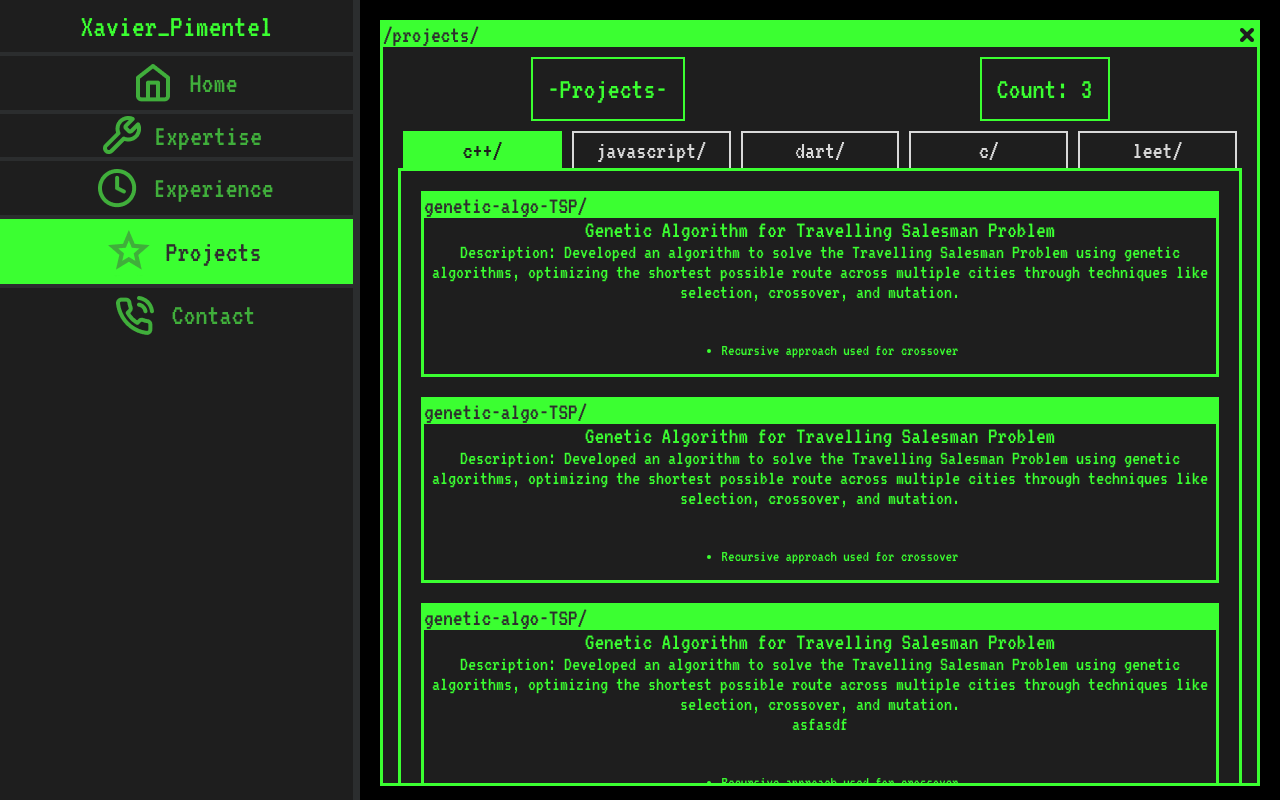
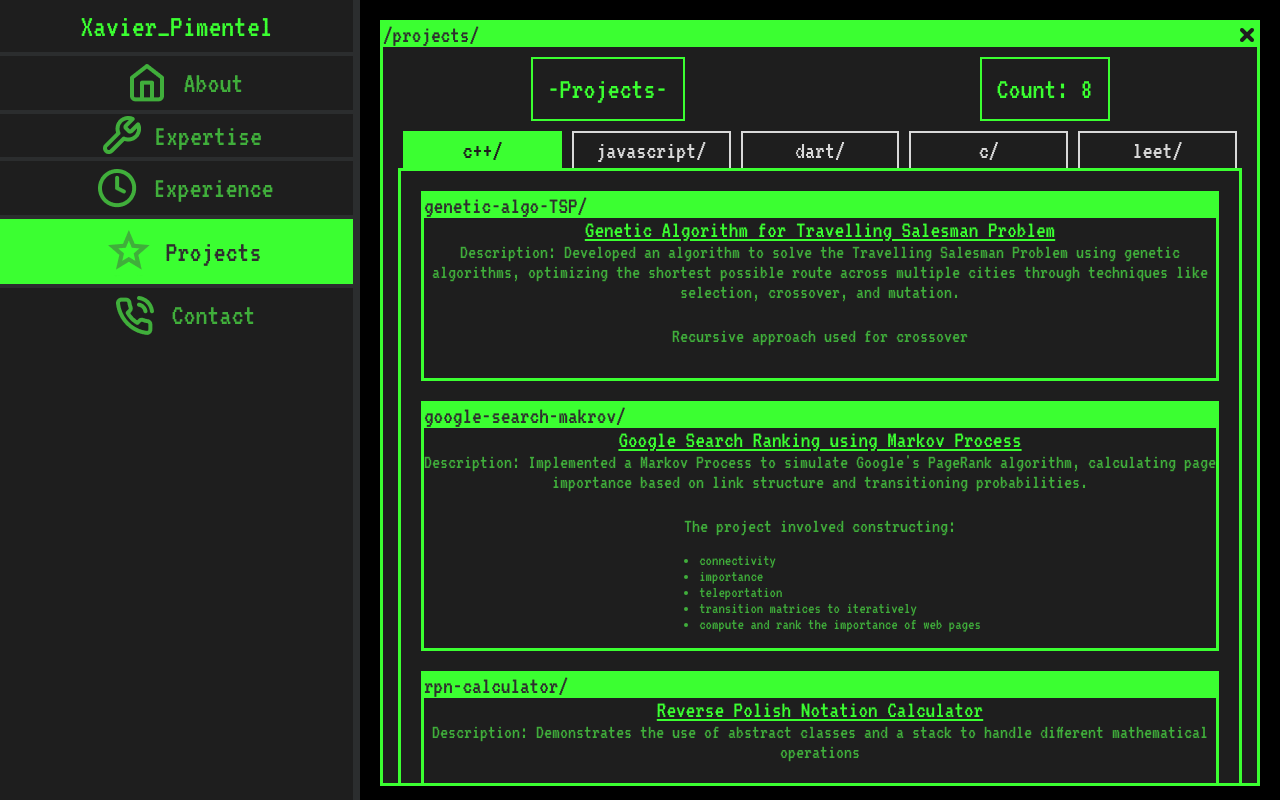
Before and after one commit to XavierPim/porto_folio, a React (Create React App) app: page /projects in a window 1280 px wide. Built offline with nearby package versions, Linux system fonts and the light colour scheme.

Commit message:
finsihed projects content starting contact page

```diff
--- a/src/components/content-small-screen.css
+++ b/src/components/content-small-screen.css
@@ -20,16 +20,17 @@
 .small_title{
     font-size: 24px;
     margin: 0px;
+    text-decoration: underline;
 }
 
 .small_sub_title{
     font-size: 20px;
     margin: 0px;
-    color:#3BFF31;
+    color:#40AE3B;
 }
 
 .small_text{
-    color: #3BFF31;
+    color: #40AE3B;
     font-size: 16px;
     text-align: start;
 }
--- a/src/components/content-small-screen.js
+++ b/src/components/content-small-screen.js
@@ -19,9 +19,11 @@ function ContentSmallScreen({ section }) {
                 <img src={section.image} alt="ascii art" />
             )}
             <ul className="small_text">
-                {textArray.map((item, index) => (
-                    <li key={index}>{item}</li>
-                ))}
+                {textArray
+                    .filter(item => item && item.trim() !== "") // Filter out empty or whitespace-only items
+                    .map((item, index) => (
+                        <li key={index}>{item}</li>
+                    ))}
             </ul>
         </div>
     );
--- a/src/components/sidebar.js
+++ b/src/components/sidebar.js
@@ -12,7 +12,7 @@ function Sidebar() {
             <h1 className="name-plate">Xavier_Pimentel</h1>
             <ul className='navbar_ul'>
                 <li>
-                    <NavLink to="/home" activeClassName="active"><img src={home_icon} alt="home_icon" />Home</NavLink>
+                    <NavLink to="/home" activeClassName="active"><img src={home_icon} alt="home_icon" />About</NavLink>
                 </li>
                 <li>
                     <NavLink to="/expertise" activeClassName="active"><img src={expertise_icon} alt="expertise_icon" />Expertise</NavLink>
--- a/src/content/text content/project-text.js
+++ b/src/content/text content/project-text.js
@@ -1,113 +1,280 @@
-
-export const cplusplusText =
-[
+export const cplusplusText = [
 	{
 		window: "genetic-algo-TSP/",
 		title: "Genetic Algorithm for Travelling Salesman Problem",
-		subtitle: "Description: Developed an algorithm to solve the Travelling Salesman Problem using genetic algorithms, optimizing the shortest possible route across multiple cities through techniques like selection, crossover, and mutation.",
-		subtitle1:"",
-		subtitle2:"",
-		subtitle3:"",
-		info: "",
-		ascii:"",
+		subtitle:
+			"Description: Developed an algorithm to solve the Travelling Salesman Problem using genetic algorithms, optimizing the shortest possible route across multiple cities through techniques like selection, crossover, and mutation.",
+		subtitle1: "",
+		subtitle2: "",
+		subtitle3: "",
+		info: "Recursive approach used for crossover",
+		ascii: "",
 		image: "",
-		text: "Recursive approach used for crossover",
+		text: "",
 		link: "Github",
 	},
 	{
-		window: "genetic-algo-TSP/",
-		title: "Genetic Algorithm for Travelling Salesman Problem",
-		subtitle: "Description: Developed an algorithm to solve the Travelling Salesman Problem using genetic algorithms, optimizing the shortest possible route across multiple cities through techniques like selection, crossover, and mutation.",
-		subtitle1:"",
-		subtitle2:"",
-		subtitle3:"",
-		info: "",
-		ascii:"",
+		window: "google-search-makrov/",
+		title: "Google Search Ranking using Markov Process",
+		subtitle:
+			"Description: Implemented a Markov Process to simulate Google's PageRank algorithm, calculating page importance based on link structure and transitioning probabilities.",
+		subtitle1: "",
+		subtitle2: "",
+		subtitle3: "",
+		info: "The project involved constructing:",
+		ascii: "",
 		image: "",
-		text: "Recursive approach used for crossover",
+		text: [
+			"connectivity",
+			"importance",
+			" teleportation",
+			"transition matrices to iteratively",
+			"compute and rank the importance of web pages",
+		],
 		link: "Github",
 	},
 	{
-		window: "genetic-algo-TSP/",
-		title: "Genetic Algorithm for Travelling Salesman Problem",
-		subtitle: "Description: Developed an algorithm to solve the Travelling Salesman Problem using genetic algorithms, optimizing the shortest possible route across multiple cities through techniques like selection, crossover, and mutation.",
-		subtitle1:"asfasdf",
-		subtitle2:"",
-		subtitle3:"",
-		info: "",
-		ascii:"",
+		window: "rpn-calculator/",
+		title: "Reverse Polish Notation Calculator",
+		subtitle:
+			"Description: Demonstrates the use of abstract classes and a stack to handle different mathematical operations",
+		subtitle1: "",
+		subtitle2: "",
+		subtitle3: "",
+		info: "Current Functionality",
+		ascii: "",
 		image: "",
-		text: "Recursive approach used for crossover",
+		text: [
+			"addition",
+			"subtraction",
+			"division",
+			"multiplication"
+		],
 		link: "Github",
 	},
-]
+	{
+		window: "auctioneer-observer/",
+		title: "Auctioneer program to demonstrate observer pattern",
+		subtitle:
+			"Description: Implemented an auction system where the Auctioneer notifies bidders of the highest bid, allowing them to place new bids based on their budgets and bidding strategies.",
+		subtitle1: "",
+		subtitle2: "",
+		subtitle3: "",
+		info: "The system manages the bidding process by updating bids and identifying the highest bidder through iterative notifications.",
+		ascii: "",
+		image: "",
+		text: "",
+		link: "Github",
+	},
+	{
+		window: "inheritance-polymorphism/",
+		title: "Inheritance and Polymorphism",
+		subtitle:
+			"Description: Created a simulation that showcases inheritance and polymorphism through a hierarchy of animals. Different types of animals exhibit unique behaviours such as movement, eating, and sleeping. The simulation includes various animal types interacting dynamically, with each class demonstrating its own specialized behavior.",
+		subtitle1: "",
+		subtitle2: "",
+		subtitle3: "",
+		info: "",
+		ascii: "",
+		image: "",
+		text: "",
+		link: "Github",
+	},
+	{
+		window: "library-generator/",
+		title: "Library Management System with Generator Pattern",
+		subtitle:
+			"Description: Implemented a library management system utilizing the Generator pattern to streamline the creation of different types of library items. The system supports various item types, such as books, DVDs, and journals, through a flexible item generation mechanism.",
+		subtitle1: "",
+		subtitle2: "",
+		subtitle3: "",
+		info: "Features:",
+		ascii: "",
+		image: "",
+		text: [
+			"Inventory Management",
+			"Search Item",
+		],
+		link: "Github",
+	},
+	{
+		window: "course-conflict/",
+		title: "Course Scheduling and Conflict Resol",
+		subtitle:
+			"Description: Implemented a course scheduling system that sorts courses by day and time, and identifies scheduling conflicts. It demonstrates efficient organization and conflict detection in managing course schedules. ",
+		subtitle1: "",
+		subtitle2: "",
+		subtitle3: "",
+		info: "Involves:",
+		ascii: "",
+		image: "",
+		text: ["Text file parsing", "Dynamic conflict resolution"],
+		link: "Github",
+	},
+	{
+		window: "abstract-factory pattern",
+		title: "Maze Creation with Abstract Classes/Factory Pattern",
+		subtitle:
+			"Description: This implementation demonstrates the use of the factory pattern combined with abstract classes to generate themed mazes, such as fairy and dystopian mazes.",
+		subtitle1: "The Maze class serves as an abstract base class, defining a common interface for adding rooms.",
+		subtitle2: "",
+		subtitle3: "",
+		info: "Derived classes like FairyMaze and DystopianMaze implement this interface to add rooms to their respective mazes.",
+		ascii: "",
+		image: "",
+		text: "",
+		link: "Github",
+	},
+];
 
-export const  javascriptText=
-[
+export const javascriptText = [
 	{
-		window: "coding/",
-		title: "-CODING LVL 27-",
-		subtitle: "A full-stack developer with at least 6 languages under my belt.",
-		subtitle1:"",
-		subtitle2:"",
-		subtitle3:"",
-		info: "",
-		ascii:"",
+		window: "freegame/",
+		title: "Freegame - peer to peer coaching app",
+		subtitle: "Developed a peer-to-peer video coaching web app. ",
+		subtitle1: "Role: Lead Back-end Developer",
+		subtitle2: "Framework: REACT",
+		subtitle3: "",
+		info: "Created seamless functionality for user interaction by integrating 3 cloud based databases:",
+		ascii: "",
 		image: "",
-		text: "Recent graduate but already have done 5 medium-sized projects.",
+		text: [
+			"Firestore - Authentication",
+			"MongoDB - User text based data",
+			"Cloudinary - User video and image data",
+		],
 		link: "",
 	},
-]
-
-export const  dartText=
-[
 	{
-		window: "coding/",
-		title: "-CODING LVL 27-",
-		subtitle: "A full-stack developer with at least 6 languages under my belt.",
-		subtitle1:"",
-		subtitle2:"",
-		subtitle3:"",
+		window: "umbrella/",
+		title: "Umbrella - Night-out Party Tracker",
+		subtitle:
+			"Developed a web app for organizing night-out events with features like sending multiple invites and enabling temporary proximity tracking. The app alerts the organizer if any user exceeds the set proximity threshold during the event.",
+		subtitle1: "Role: Project Lead and Systems Integrator",
+		subtitle2: "Framework: REACT",
+		subtitle3: "",
 		info: "",
-		ascii:"",
+		ascii: "",
 		image: "",
-		text: "Recent graduate but already have done 5 medium-sized projects.",
+		text: "",
 		link: "",
 	},
-]
+];
 
-
-export const  cText=
-[
+export const dartText = [
 	{
-		window: "coding/",
-		title: "-CODING LVL 27-",
-		subtitle: "A full-stack developer with at least 6 languages under my belt.",
-		subtitle1:"",
-		subtitle2:"",
-		subtitle3:"",
+		window: "mint/",
+		title: "Map Interface with Natural Text (MINT)",
+		subtitle:
+			"Led the development of an application that enables control of the SARTOPO map application's native functions through plain English text prompts. The application leverages OpenAI to parse user prompts into a sequence of function calls for the SARTOPO API",
+		subtitle1: "Role: Project Lead",
+		subtitle2: "",
+		subtitle3: "",
 		info: "",
-		ascii:"",
+		ascii: "",
 		image: "",
-		text: "Recent graduate but already have done 5 medium-sized projects.",
+		text: [
+			"Firestore - Authentication",
+			"MongoDB - User text based data",
+			"Cloudinary - User video and image data",
+		],
 		link: "",
 	},
-]
+];
 
-
-export const  leetText=
-[
+export const cText = [
     {
-		window: "coding/",
-		title: "-CODING LVL 27-",
-		subtitle: "A full-stack developer with at least 6 languages under my belt.",
-		subtitle1:"",
-		subtitle2:"",
-		subtitle3:"",
-		info: "",
-		ascii:"",
+		window: "ncurses_game_server_IPV_4|6/",
+		title: "Online multiplayer ncurses based game.",
+		subtitle:
+			"Description: a server using shell that can accept multiple users and show a UI of each player rendered in ncurses.",
+		subtitle1: "",
+		subtitle2: "",
+		subtitle3: "",
+		info: "Features:",
+		ascii: "",
 		image: "",
-		text: "Recent graduate but already have done 5 medium-sized projects.",
+		text: [
+			"Self start server activation",
+			"Global UI updates showing each player positions",
+			"Users can control avatar via arrow keys",
+			"Multi-OS support: Ubuntu, MacOS, Fedora",
+		],
 		link: "",
 	},
-]
+	{
+		window: "multi_client_chat_server_IPV_4|6/",
+		title: "Multi-client shell-based chat server in IPv 4|6",
+		subtitle:
+			"Description: a server that could accept multiple clients based in shell. The server could be started and stopped via another admin server.",
+		subtitle1: "",
+		subtitle2: "",
+		subtitle3: "",
+		info: "Features:",
+		ascii: "",
+		image: "",
+		text: [
+			"Self start server activation",
+			"Remote start server activation",
+			"Remote control with password authentication(custom)",
+			"Multi-client chatlog updates",
+			"Users features like change name, whisper, and leave",
+			"Multi-OS support: Ubuntu, MacOS, Fedora",
+		],
+		link: "",
+	},
+	{
+		window: "remote_shell_IPv_4",
+		title: "Linux based remote shell in IPv 4",
+		subtitle:
+			"Description: Server and client program to run as a remote shell. Server listens for incoming clients and once connected can run native Linux shell commands",
+		subtitle1: "",
+		subtitle2: "",
+		subtitle3: "",
+		info: "Features:",
+		ascii: "",
+		image: "",
+		text: [
+			"Self start server activation",
+			"Users can run most Unix-based commands that call execv()",
+			"Multi-OS support: Ubuntu, MacOS, Fedora",
+            "Can accept clients and be sent commands via the local network"
+		],
+		link: "",
+	},
+
+	{
+		window: "linux_shell/",
+		title: "Linux shell for local machine",
+		subtitle:
+			"Description: Server and client program to run local shell commands.",
+		subtitle1: "",
+		subtitle2: "",
+		subtitle3: "",
+		info: "Features:",
+		ascii: "",
+		image: "",
+        text: [
+			"Self start server activation",
+			"Users can run most Unix-based commands that call execv()",
+			"Multi-OS support: Ubuntu, MacOS, Fedora",
+		],
+		link: "",
+	},
+];
+
+export const leetText = [
+	{
+		window: "work in progress/",
+		title: "WORK IN PROGRESS",
+		subtitle: "",
+		subtitle1: "",
+		subtitle2: "",
+		subtitle3: "",
+		info: "",
+		ascii: "",
+		image: "",
+		text: "",
+		link: "",
+	},
+];
--- a/src/pages/home.js
+++ b/src/pages/home.js
@@ -5,17 +5,17 @@ import tabs from "../content/text content/nav-tabs";
 import ContentSmallScreen from "../components/content-small-screen";
 import HomeContent from "../content/text content/home-text";
 function Home() {
-	const title = "About me";
-	const First = "Resume";
+	const github = "Github";
+	const resume = "Resume";
 	return (
 		<div className="home-container">
 			<Sidebar />
 			<div className="home-content-container">
 				<ContentBigScreen tab_name={tabs.home}>
 					<div className="header">
-						<div className="page_title">{title} </div>
+						<div className="page_title">{github} </div>
 						<div className="page_title">
-							{First}
+							{resume}
 						</div>
 					</div>
 					{HomeContent.map((section, index) => (
```
Also changed, not shown: src/css/projects.css (line endings or trailing spaces). Lines whose indentation alone changed are shown as unchanged.
